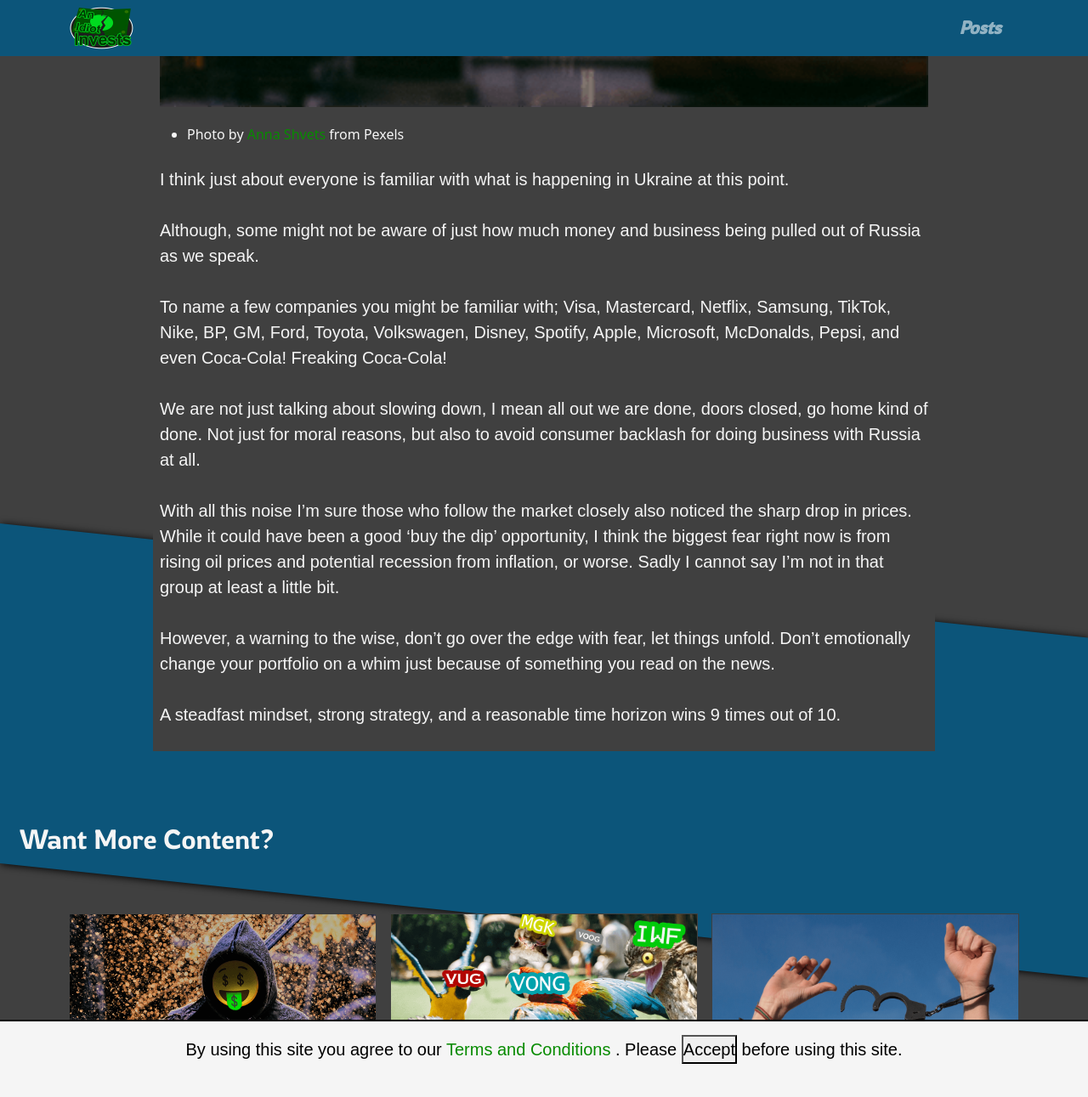
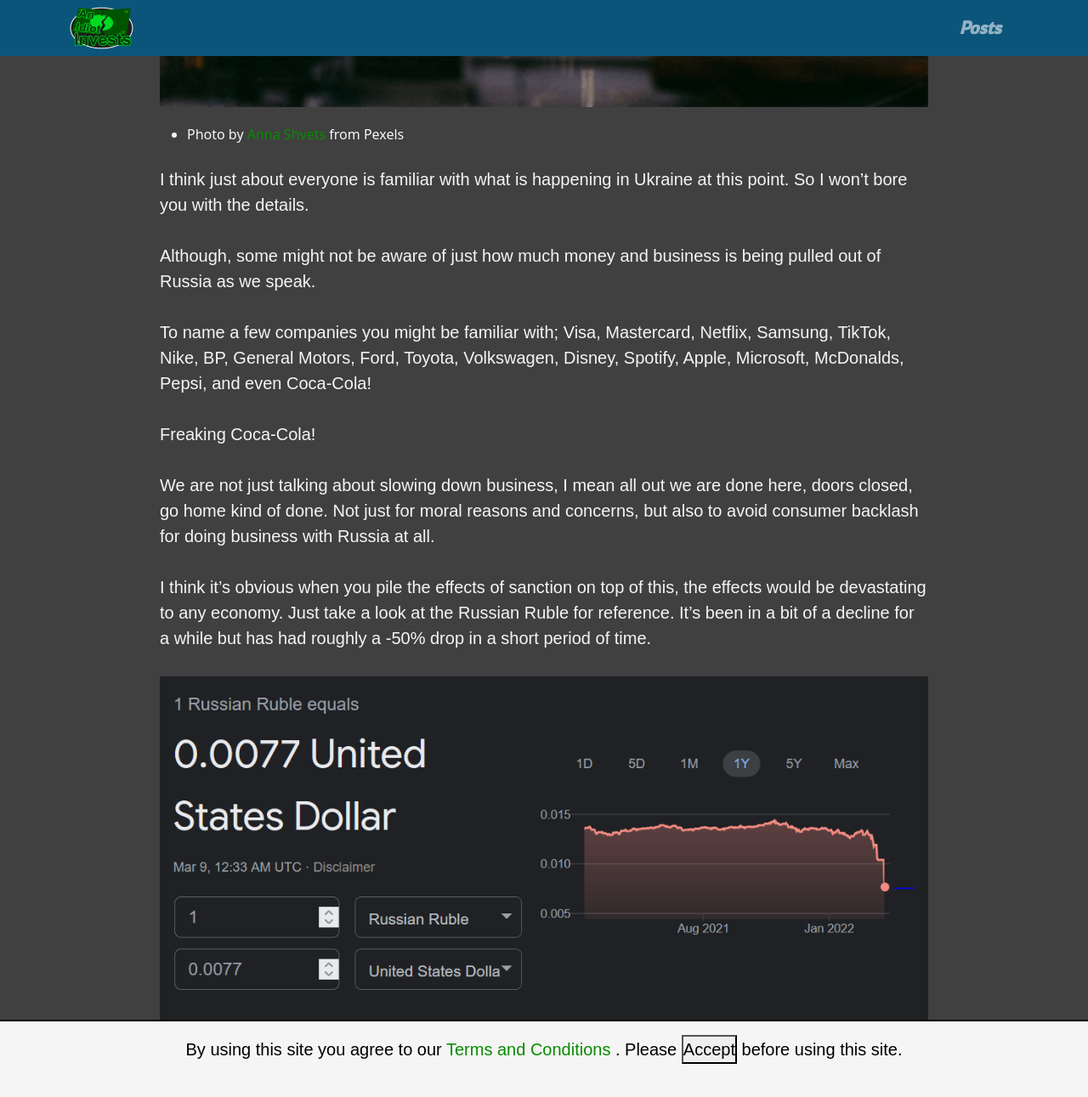
Before and after one commit to AnIdiotInvests/anidiotinvests.github.io, a Jekyll site: the page built from _posts/2022-03-08-are-businesses-canceling-russia.md, in a window 1280 px wide and 1400 px high, scrolled down 840 px. Shown: the top 1291 px of the window at 85% size. Built offline with Jekyll 4.4.1, drawn with Linux system fonts in a browser that asks for light colours; some of the changed text lies outside the part shown.

Commit message:
updates to latest business post

```diff
--- a/_posts/2022-03-08-are-businesses-canceling-russia.md
+++ b/_posts/2022-03-08-are-businesses-canceling-russia.md
@@ -18,16 +18,24 @@
 <img src="/assets/img/close-business-img-2.png" alt="IMG Not Found" width="100%"/>
 -  Photo by <a href="https://www.pexels.com/@shvetsa?utm_content=attributionCopyText&utm_medium=referral&utm_source=pexels">Anna Shvets</a> from Pexels
 
-I think just about everyone is familiar with what is happening in Ukraine at this point.
+I think just about everyone is familiar with what is happening in Ukraine at this point. So I won’t bore you with the details.
 
-Although, some might not be aware of just how much money and business being pulled out of Russia as we speak.
+Although, some might not be aware of just how much money and business is being pulled out of Russia as we speak.
 
-To name a few companies you might be familiar with; Visa, Mastercard, Netflix, Samsung, TikTok, Nike, BP, GM, Ford, Toyota, Volkswagen, Disney, Spotify, Apple, Microsoft, McDonalds, Pepsi, and even Coca-Cola! Freaking Coca-Cola!
+To name a few companies you might be familiar with; Visa, Mastercard, Netflix, Samsung, TikTok, Nike, BP, General Motors, Ford, Toyota, Volkswagen, Disney, Spotify, Apple, Microsoft, McDonalds, Pepsi, and even Coca-Cola!
 
-We are not just talking about slowing down, I mean all out we are done, doors closed, go home kind of done. Not just for moral reasons, but also to avoid consumer backlash for doing business with Russia at all.
+Freaking Coca-Cola!
 
-With all this noise I'm sure those who follow the market closely also noticed the sharp drop in prices. While it could have been a good ‘buy the dip’ opportunity, I think the biggest fear right now is from rising oil prices and potential recession from inflation, or worse. Sadly I cannot say I'm not in that group at least a little bit.
+We are not just talking about slowing down business, I mean all out we are done here, doors closed, go home kind of done. Not just for moral reasons and concerns, but also to avoid consumer backlash for doing business with Russia at all.
 
-However, a warning to the wise, don’t go over the edge with fear, let things unfold. Don’t emotionally change your portfolio on a whim just because of something you read on the news.
+I think it’s obvious when you pile the effects of sanction on top of this, the effects would be devastating to any economy. Just take a look at the Russian Ruble for reference. It’s been in a bit of a decline for a while but has had roughly a -50% drop in a short period of time.
+
+<img src="/assets/img/ruble-graph.png" alt="IMG Not Found" width="100%"/>
+
+With all this noise I'm sure those who follow the stock market closely also noticed the sharp drop in prices. While it could have been a good ‘buy the dip’ opportunity, I think the biggest fear right now is from rising oil prices and potential recession from inflation, or worse.
+
+Sadly, I cannot claim I am a true contrarian here. I do get some chills down my spine when I turn on the news. I'm still hopeful though, and holding off on being bearish.
+
+However, a warning to the wise, don’t go over the edge with fear. Instead try to let things unfold without overthinking it. Don’t emotionally change your portfolio and investing strategy on a whim just because of something you read on the news.
 
 A steadfast mindset, strong strategy, and a reasonable time horizon wins 9 times out of 10.
```
Also changed, not shown: assets/img/ruble-graph.png (added).
